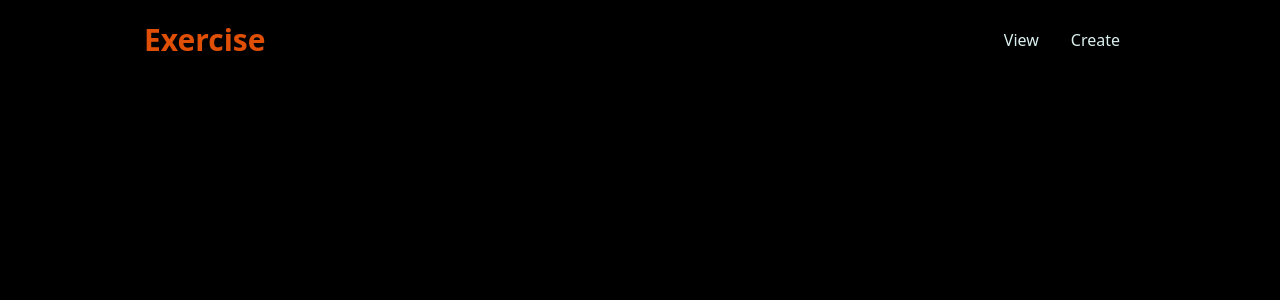
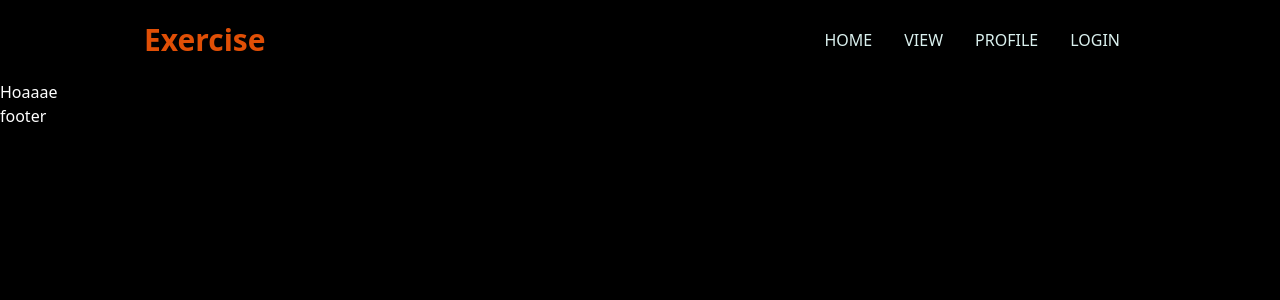
Before and after one commit to leonyi4/exercise-tracker, a React (Create React App) app: page / in a window 1280 px wide. Shown: the top 300 px of the page. Built offline with nearby package versions, Linux system fonts and the light colour scheme.

Commit message:
added nav links

```diff
--- a/package.json
+++ b/package.json
@@ -9,6 +9,7 @@
     "react": "^18.2.0",
     "react-dom": "^18.2.0",
     "react-icons": "^4.7.1",
+    "react-router-dom": "^6.6.2",
     "react-scripts": "5.0.1",
     "web-vitals": "^2.1.4"
   },
--- a/src/App.css
+++ b/src/App.css
@@ -1,3 +1,4 @@
 body {
   background-color: black;
+  color: white;
 }
--- a/src/App.js
+++ b/src/App.js
@@ -1,10 +1,55 @@
+import { createBrowserRouter, Outlet, RouterProvider } from "react-router-dom";
 import "./App.css";
+import Footer from "./components/Footer";
 import Nav from "./components/Nav";
+import Home from "./pages/Home/Home";
+import Login from "./pages/Login/Login";
+import Profile from "./pages/Profile/Profile";
+import View from "./pages/View/View";
+
+const Layout = () => {
+  return (
+    <div className="bg-[black]">
+      <Nav />
+      <Outlet />
+      <Footer />
+    </div>
+  );
+};
+
+const router = createBrowserRouter([
+  {
+    path: "/",
+    element: <Layout />,
+    children: [
+      {
+        path: "/",
+        element: <Home />,
+      },
+      {
+        path: "/view",
+        element: <View />,
+      },
+      {
+        path: "/profile",
+        element: <Profile />,
+      },
+      {
+        path: "/profile/:id",
+        element: <Profile />,
+      },
+      {
+        path: "/login",
+        element: <Login />,
+      },
+    ],
+  },
+]);
 
 function App() {
   return (
     <>
-      <Nav />
+      <RouterProvider router={router} />
     </>
   );
 }
--- /dev/null
+++ b/src/components/Footer.jsx
@@ -0,0 +1,7 @@
+import React from "react";
+
+const footer = () => {
+  return <div>footer</div>;
+};
+
+export default footer;
--- a/src/components/Nav.jsx
+++ b/src/components/Nav.jsx
@@ -1,5 +1,6 @@
 import React, { useState } from "react";
 import { AiOutlineClose, AiOutlineMenu } from "react-icons/ai";
+import { Link } from "react-router-dom";
 
 const Nav = () => {
   const [isOpen, setIsOpen] = useState(false);
@@ -10,8 +11,18 @@ const Nav = () => {
         Exercise
       </h1>
       <ul className="hidden md:flex">
-        <li className="p-4">View</li>
-        <li className="p-4">Create</li>
+        <li className="p-4 uppercase">
+          <Link to="/">Home</Link>
+        </li>
+        <li className="p-4 uppercase">
+          <Link to="/view">View</Link>
+        </li>
+        <li className="p-4 uppercase">
+          <Link to="/profile">profile</Link>
+        </li>
+        <li className="p-4 uppercase">
+          <Link to="/login">Login</Link>
+        </li>
       </ul>
       <div onClick={(e) => setIsOpen(!isOpen)} className="block md:hidden">
         {isOpen ? <AiOutlineClose size={20} /> : <AiOutlineMenu size={20} />}
@@ -26,9 +37,19 @@ const Nav = () => {
         <h1 className=" font-bold text-[#E04F06] flex w-full text-3xl m-4 p-4 ">
           Exercise
         </h1>
+        <li className="p-4 uppercase">
+          <Link to="/">Home</Link>
+        </li>
         <ul className=" p-4 uppercase">
-          <li className="p-4 border-b border-primary">View</li>
-          <li className="p-4 border-b border-primary">Create</li>
+          <li className="p-4 border-b border-primary">
+            <Link to="/view">View</Link>
+          </li>
+          <li className="p-4 border-b border-primary">
+            <Link to="/profile">Profile</Link>
+          </li>
+          <li className="p-4 border-b border-primary">
+            <Link to="/login">Login</Link>
+          </li>
         </ul>
       </div>
     </div>
--- /dev/null
+++ b/src/pages/Home/Home.jsx
@@ -0,0 +1,7 @@
+import React from "react";
+
+const Home = () => {
+  return <div>Hoaaae</div>;
+};
+
+export default Home;
--- /dev/null
+++ b/src/pages/Login/Login.jsx
@@ -0,0 +1,7 @@
+import React from "react";
+
+const Login = () => {
+  return <div>Login</div>;
+};
+
+export default Login;
--- /dev/null
+++ b/src/pages/Profile/Profile.jsx
@@ -0,0 +1,7 @@
+import React from "react";
+
+const Profile = () => {
+  return <div>Praa</div>;
+};
+
+export default Profile;
--- /dev/null
+++ b/src/pages/View/View.jsx
@@ -0,0 +1,7 @@
+import React from "react";
+
+const View = () => {
+  return <div>View</div>;
+};
+
+export default View;
```
Also changed, not shown: 1 other file (tests, documents, lock files or other folders).
